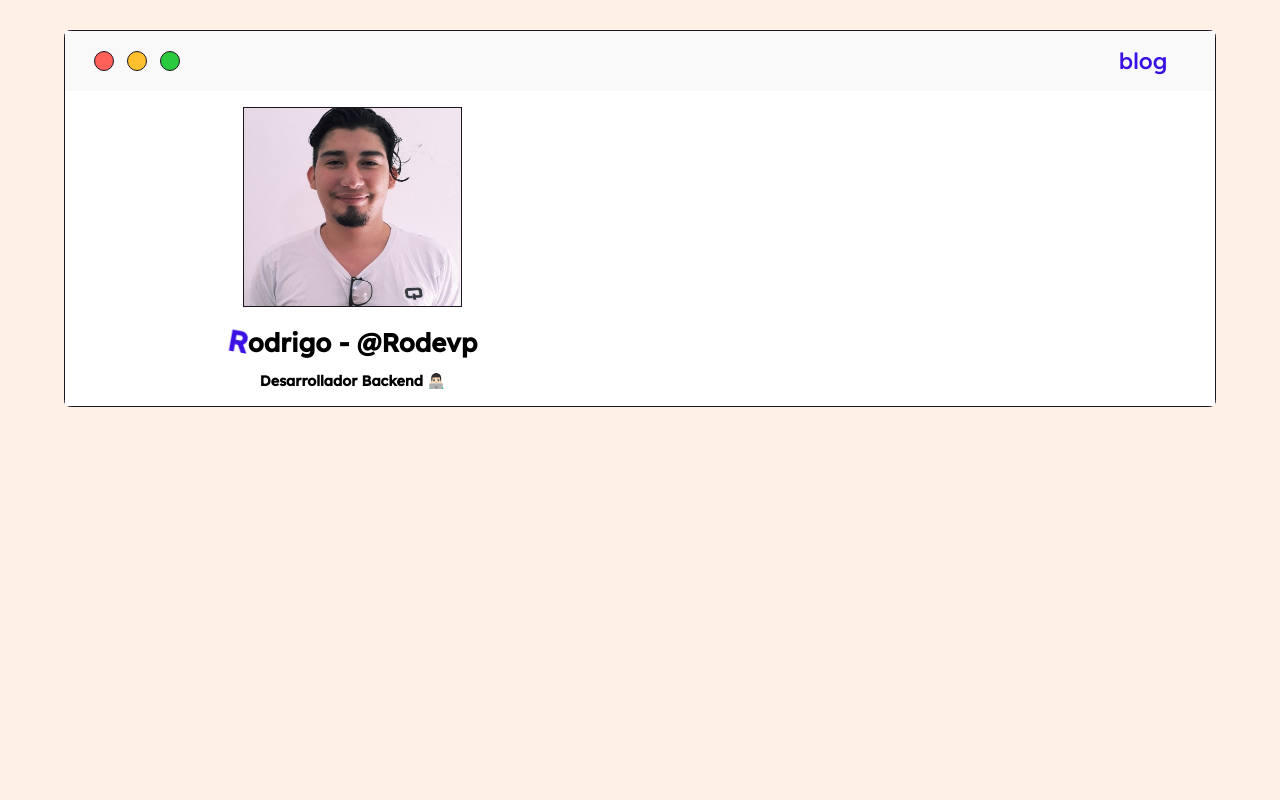
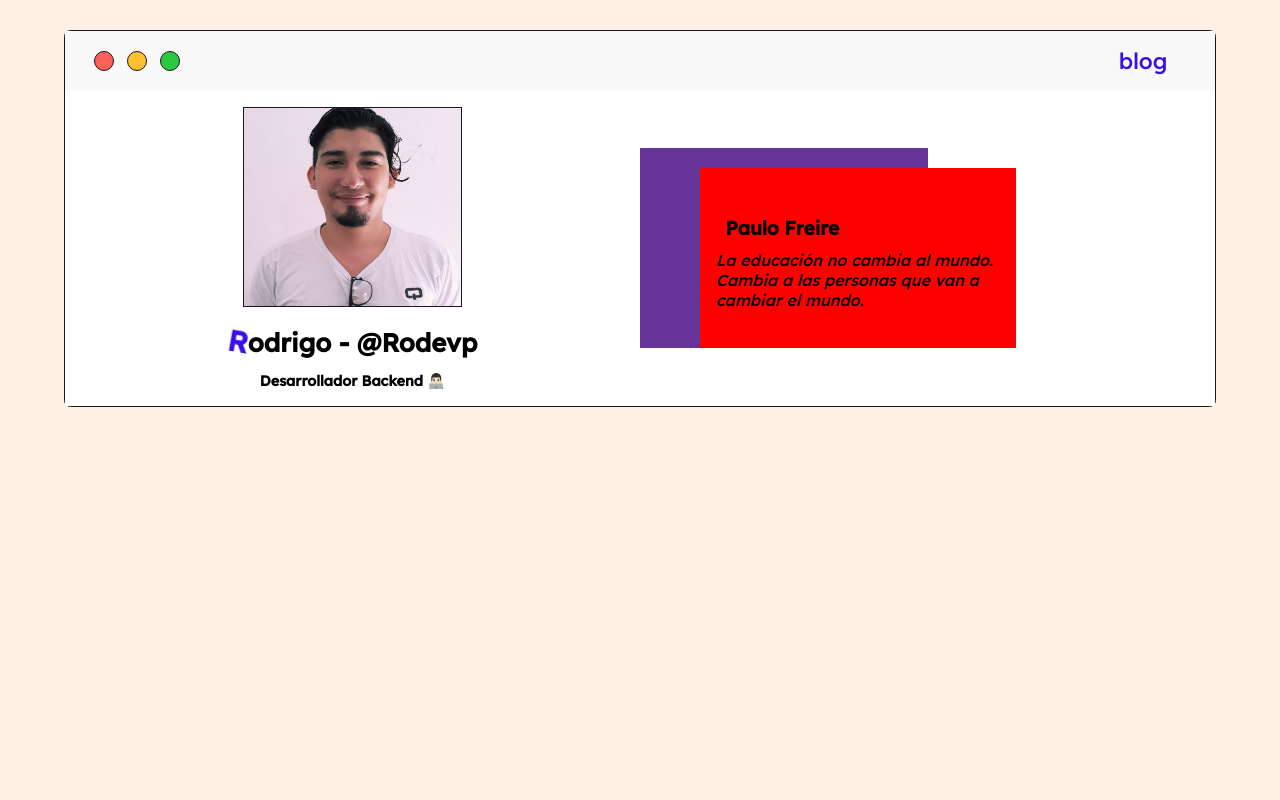
Before and after one commit to Rodevp/portfolioweb-v2, a Django app: template home/templates/home/home.html in a window 1280 px wide. Run offline with Django 3.2, Linux system fonts and the light colour scheme; the template is opened without the code that fills it, so the values that code supplies are empty; parts of the project's set-up code (start-up, migrations or seed data) failed here and were passed over.

Commit message:
creando frase  intro responsive

```diff
--- a/home/templates/home/home.html
+++ b/home/templates/home/home.html
@@ -34,7 +34,16 @@
                     </h3>
                 </section>
                 <section class="intro__item_two">
-
+                    <div class="preview__shadow">
+                        <div class="preview">
+                            <h2 class="preview__title">
+                                Paulo Freire
+                            </h2>
+                            <cite class="preview__text">
+                                La educación no cambia al mundo. Cambia a las personas que van a cambiar el mundo.
+                            </cite>
+                        </div>
+                    </div>
                 </section>
             </section>
         </section>
--- a/static/css/home.css
+++ b/static/css/home.css
@@ -191,6 +191,46 @@
     .intro__wrapper {
         flex-direction: row;
     }
+
+    .intro__item_two {
+        display: flex;
+        align-items: center;
+        justify-content: center;
+    }
+
+    .preview__shadow {
+        width: 80%;
+        height: 200px;
+        position: relative;
+        background-color: rebeccapurple;
+    }
+
+    .preview {
+        width: 90%;
+        height: 90%;
+        padding: 1em;
+        display: flex;
+        flex-direction: column;
+        align-items: center;
+        justify-content: center;
+        position:relative;
+        top: 20px;
+        left: 60px;
+        z-index: 3;
+        background-color: red;
+    }
+
+    .preview__title, .preview__text {
+        width: 100%;
+        font-family: var(--font);
+    }
+
+    .preview__title {
+        font-size: 1.2rem;
+        padding: 0.5em;
+        text-align: left;
+    }
+
     .intro__item_one, .intro__item_two {
         width: 50%;
     }
@@ -215,6 +255,15 @@
     .points, .navigator {
         width: 10%;
     }
+    .intro__item_two {
+        justify-content: flex-start;
+    }
+    .preview__shadow {
+        width: 50%;
+    }
+    .preview {
+        width: 110%;
+    }
 }
 
 @media screen and (min-width: 1080px) {
```
